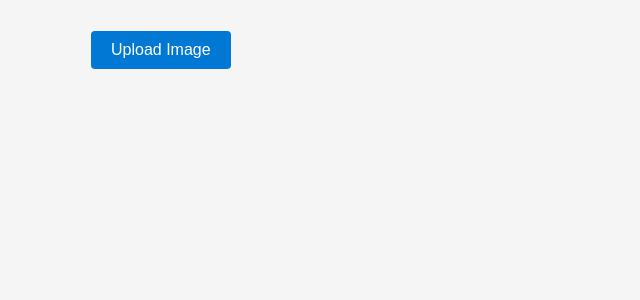
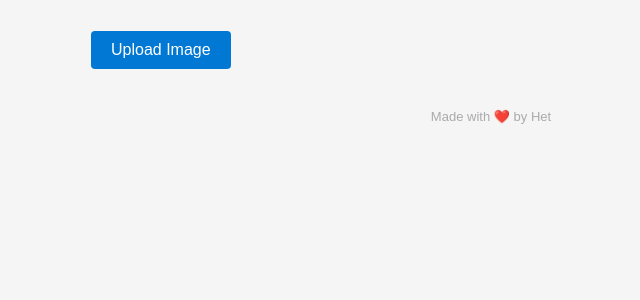
Before and after one commit to shahhet122/devops-project, a Flask app: template app/templates/index.html in a window 1280 px wide. Shown: the part 187-487 px from the top of the page, without its empty margins (149-789 px from the left). Run offline with Flask 3, Linux system fonts and the light colour scheme; the template is opened without the code that fills it, so the values that code supplies are empty.

Commit message:
Add Footer

```diff
--- a/app/templates/index.html
+++ b/app/templates/index.html
@@ -98,5 +98,8 @@
 
   <br>
   <a class="upload-link" href="{{ url_for('upload') }}">Upload Image</a>
+  <br>
+  <p style="text-align:center; color:#aaa; font-size:13px; margin-top:40px;">Made with ❤️ by Het</p>
+
 </body>
 </html>
```
Also changed, not shown: 1 other file.
